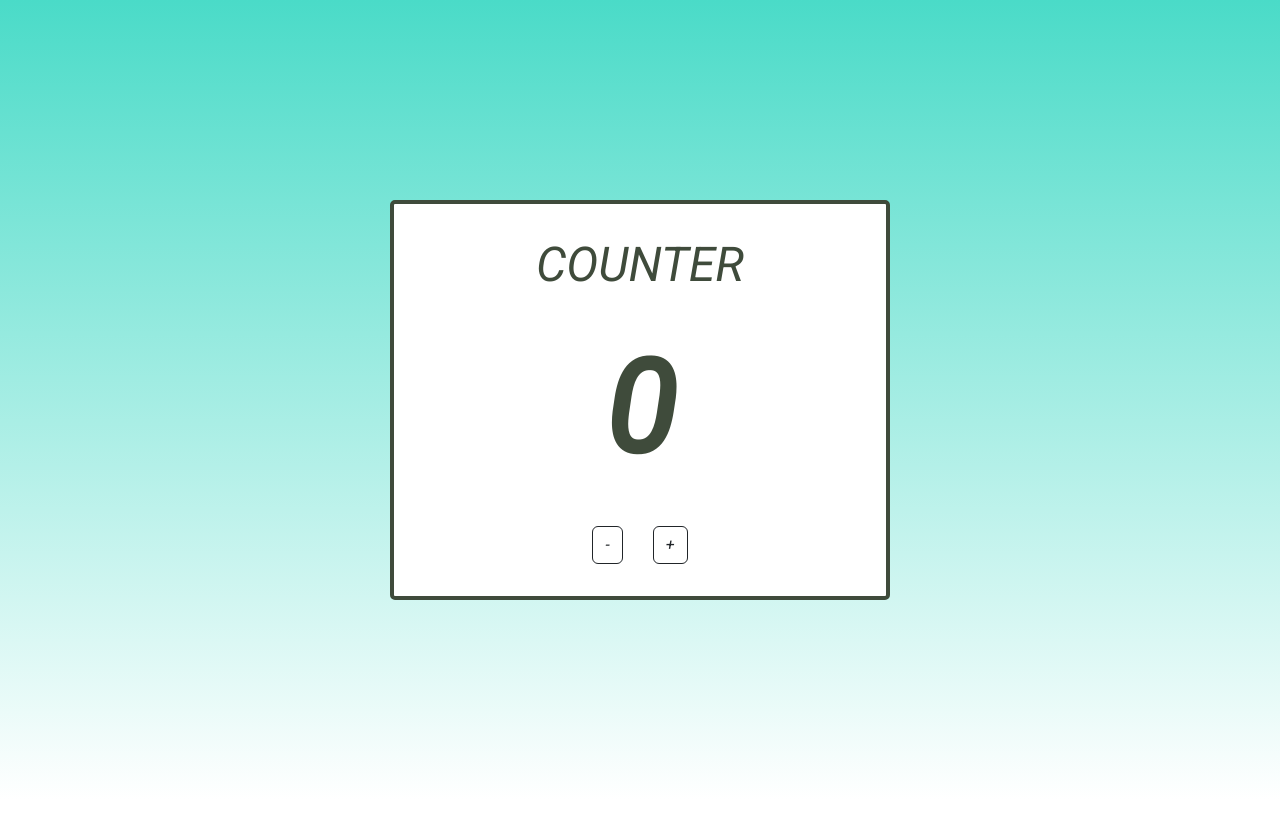
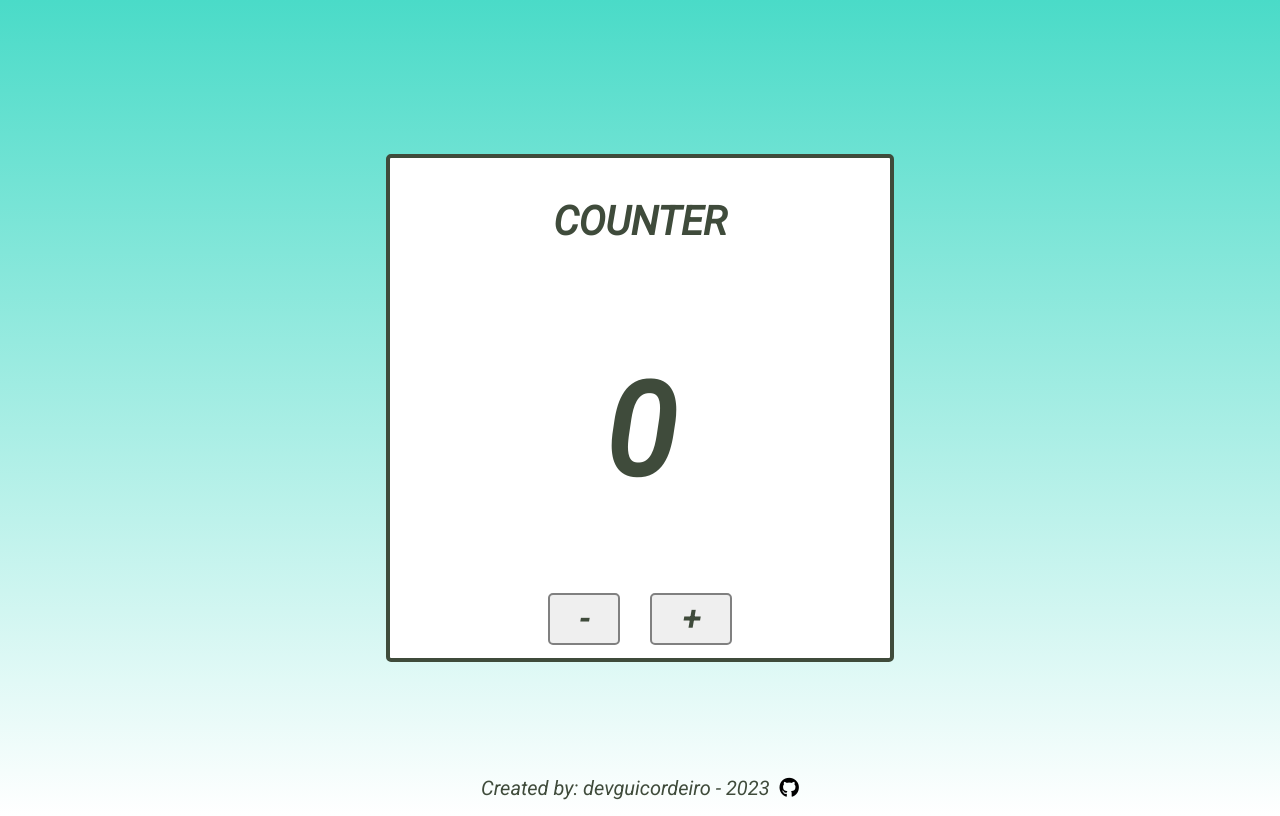
Before and after one commit to devguicordeiro/NumberCounter, a plain HTML site: page index.html in a window 1280 px wide. Drawn offline with nearby package versions, Linux system fonts and the light colour scheme.

Commit message:
fast app, functional.

```diff
--- a/index.html
+++ b/index.html
@@ -8,7 +8,6 @@
     <link rel="stylesheet" href="styles.css">
     <link rel="shortcut icon" href="images/msg.svg">
     <link rel="stylesheet" href="https://cdnjs.cloudflare.com/ajax/libs/font-awesome/6.4.0/css/all.min.css">
-    <link rel="stylesheet" href="https://cdn.jsdelivr.net/npm/bootstrap@5.2.3/dist/css/bootstrap.min.css">
     <script defer src="script.js"></script>
 </head>
 <body>
@@ -17,10 +16,19 @@
             <h1 id="counter-name">COUNTER</h1>
             <h1 id="count">0</h1>
             <div id="buttons">
-                <button type="button" class="btn btn-outline-dark" onclick="changeCount(-1)">-</button>
-                <button type="button" class="btn btn-outline-dark" onclick="changeCount(1)">+</button>
+                <button type="button" class="buttnn less" onclick="changeCount(-1)">-</button>
+                <button type="button" class="buttnn plus" onclick="changeCount(1)">+</button>
             </div>
         </div>
     </div>
+    <footer class="devguicordeirofooter">
+        <p>
+          Created by: devguicordeiro -
+          <script>document.write(new Date().getFullYear())</script>
+        </p>
+        <a href="https://github.com/devguicordeiro" target="_blank">
+          <i class="fab fa-github"></i>
+        </a>
+    </footer>
 </body>
 </html>
--- a/script.js
+++ b/script.js
@@ -0,0 +1,6 @@
+let count = 0;
+
+function changeCount(num) {
+  count += num;
+  document.getElementById("count").innerHTML = count;
+}
--- a/styles.css
+++ b/styles.css
@@ -7,6 +7,7 @@
 
 body{
     background: linear-gradient(#4adbc8, white) no-repeat;
+    overflow: hidden;
 }
 
 .main-container{
@@ -20,11 +21,11 @@ body{
 
 .number-counter{
     width: 500px;
-    height: 400px;
+    height: 500px;
     margin: auto;
     display: flex;
     flex-direction: column;
-    justify-content: space-evenly;
+    justify-content: center;
     align-items: center;
     border: #3F4B3B 4px solid;
     background: white;
@@ -32,7 +33,7 @@ body{
 }
 
 #counter-name{
-    font-size: 3rem;
+    font-size: 2.5rem;
 }
 
 #count{
@@ -41,7 +42,44 @@ body{
 }
 
 #buttons{
-
     display: flex;
     gap: 30px;
 }
+
+.buttnn{
+    padding: 5px 30px;
+    font-size: 2rem;
+    border-radius: 5px;
+    font-weight: 700;
+    border: solid 2px grey;
+}
+
+.buttnn:hover{
+    color: white;
+    background-color: black;
+    border: solid 2px grey;
+    cursor: pointer;
+}
+
+.devguicordeirofooter {
+    position: absolute;
+    bottom: 0;
+    left: 0;
+    display: flex;
+    align-items: center;
+    justify-content: center;
+    gap: 10px;
+    height: 3vh;
+    width: 100%;
+    font-size: 20px;
+  }
+
+  .fa-github {
+    color: black;
+    font-size: 20px;
+    transition: transform 0.3s ease-in-out;
+  }
+
+  .fa-github:hover {
+    transform: rotate(360deg) scale(1.3);
+  }
```
